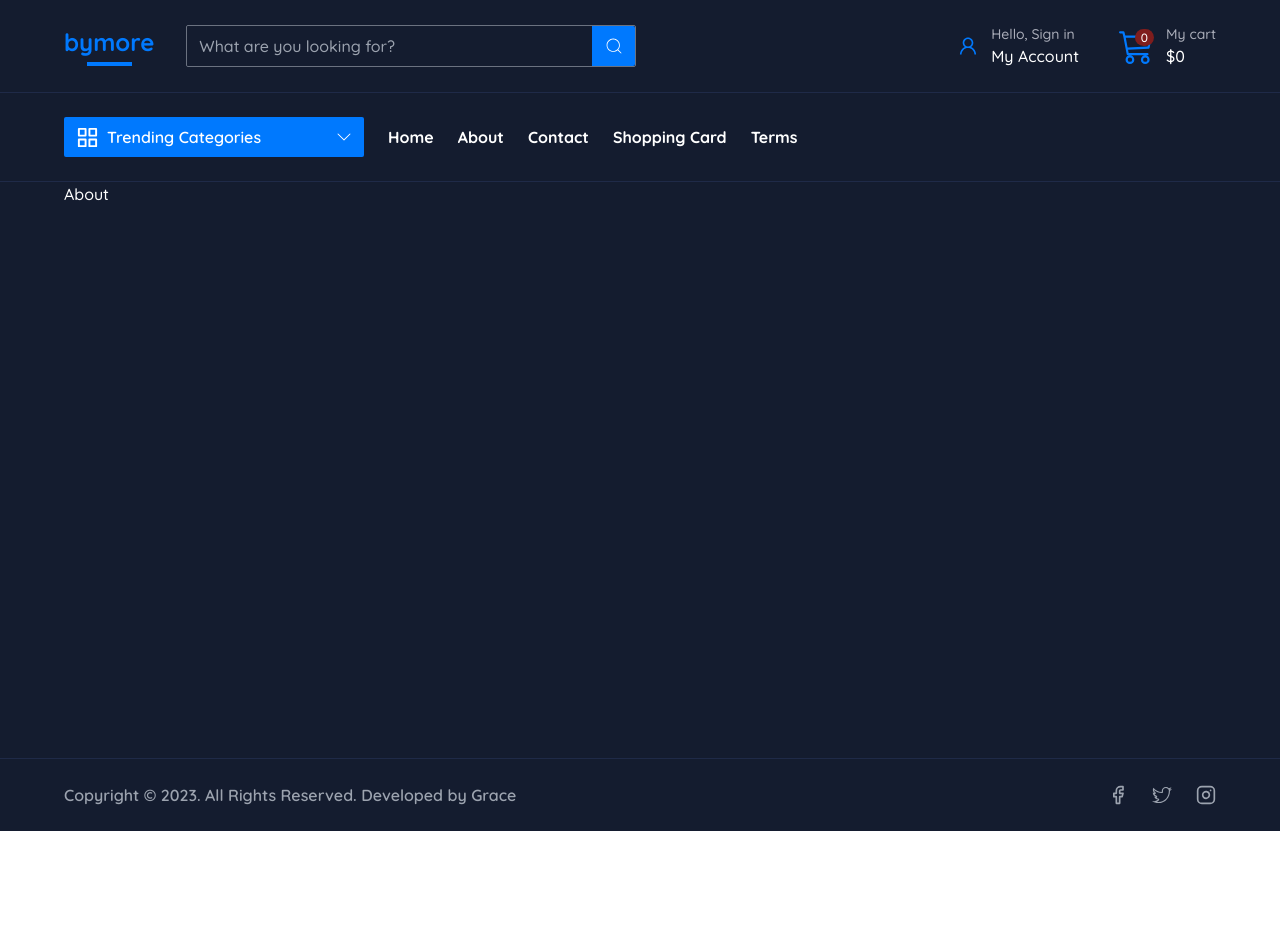
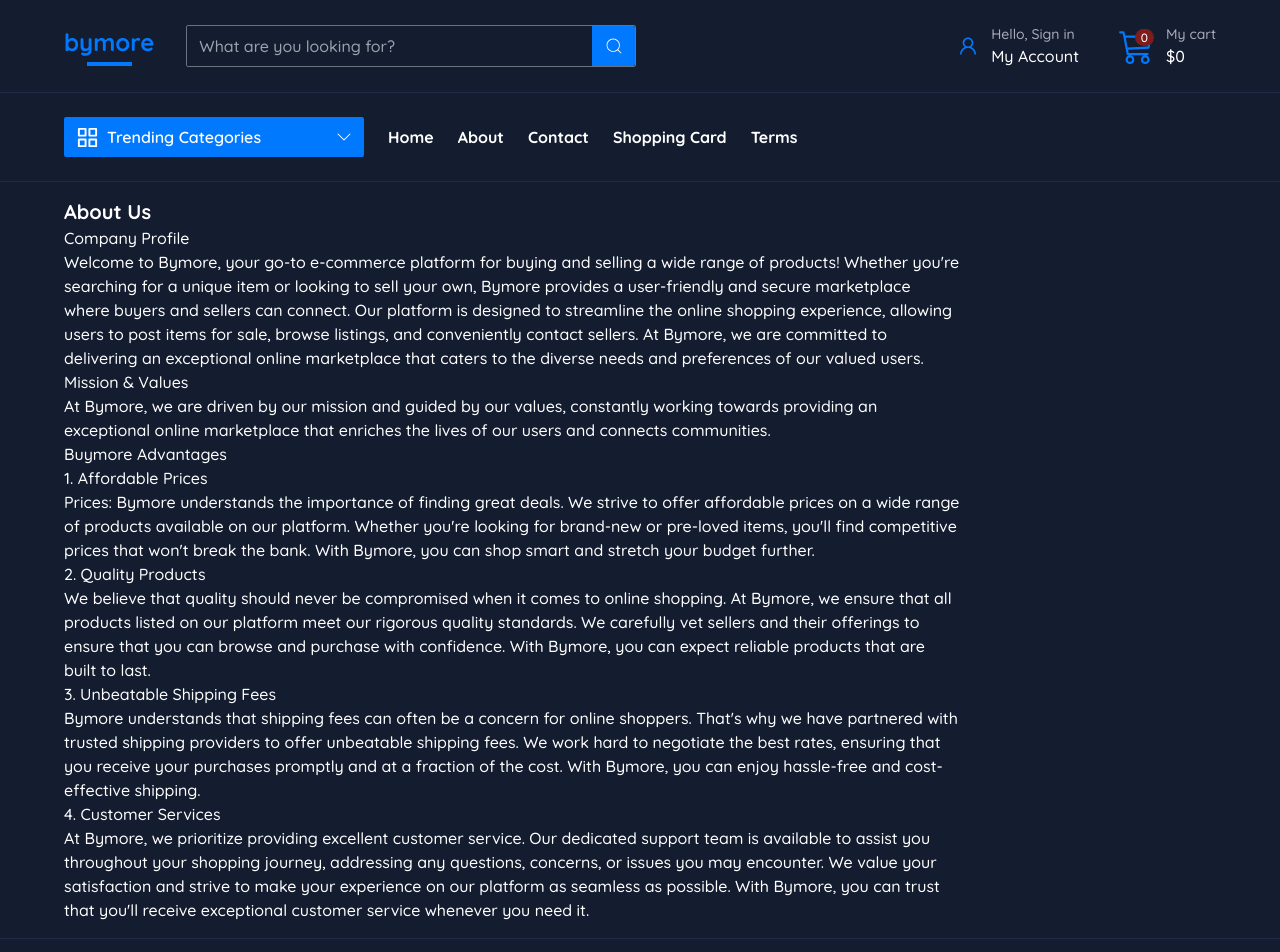
Before and after one commit to gracebir/buymore, a Next.js app: page /about in a window 1280 px wide. Shown: the top 952 px of the page. Before the commit the page ends 831 px from the top, so only its background shows below. Built offline with nearby package versions, Linux system fonts and the light colour scheme.

Commit message:
about pages

```diff
--- a/src/pages/about.tsx
+++ b/src/pages/about.tsx
@@ -4,7 +4,73 @@
 function About() {
   return (
     <Layout>
-      <h1>About</h1>
+      <div className='py-4'>
+        <h1 className='text-xl font-bold'>About Us</h1>
+        <div className="markdown mt-0 max-w-4xl">
+          <h4>Company Profile</h4>
+          <p>
+          Welcome to Bymore, your go-to e-commerce platform for buying and selling a wide range of
+          products! Whether you're searching for a unique item or looking to sell your own,
+          Bymore provides a user-friendly and secure marketplace where buyers and sellers can connect.
+          Our platform is designed to streamline the online shopping experience, allowing users to post
+          items for sale, browse listings, and conveniently contact sellers. At Bymore, we are committed to delivering an exceptional
+          online marketplace that caters to the diverse needs and preferences of our valued users.
+          </p>
+          <div>
+            <h4>Mission & Values</h4>
+            <p>
+            At Bymore, we are driven by our mission and guided by our values,
+            constantly working towards providing an exceptional online marketplace that
+            enriches the lives of our users and connects communities.
+            </p>
+          </div>
+          <div>
+            <span>Buymore Advantages</span>
+            <div>
+              <h6>1. Affordable Prices</h6>
+              <p>
+              Prices: Bymore understands the importance of finding great deals.
+              We strive to offer affordable prices on a wide range of products available on our
+              platform. Whether you're looking for brand-new or pre-loved items, you'll find competitive
+              prices that won't break the bank.
+              With Bymore, you can shop smart and stretch your budget further.
+              </p>
+            </div>
+            <div>
+              <h4>2. Quality Products</h4>
+              <p>
+              We believe that quality should never be compromised when it
+              comes to online shopping. At Bymore, we ensure that all products
+              listed on our platform meet our rigorous quality standards. We carefully
+              vet sellers and their offerings to ensure that you can browse and purchase with
+              confidence. With Bymore, you can expect reliable products that are built to last.
+              </p>
+            </div>
+            <div>
+              <h4>3. Unbeatable Shipping Fees</h4>
+              <p>
+              Bymore understands that shipping fees can often be a concern
+              for online shoppers. That's why we have partnered with
+              trusted shipping providers to offer unbeatable shipping fees.
+              We work hard to negotiate the best rates, ensuring that you receive your
+              purchases promptly and at a fraction of the cost. With Bymore,
+              you can enjoy hassle-free and cost-effective shipping.
+              </p>
+            </div>
+            <div>
+              <h4>4. Customer Services</h4>
+              <p>
+              At Bymore, we prioritize providing excellent customer service.
+              Our dedicated support team is available to assist you throughout
+              your shopping journey, addressing any questions, concerns, or issues
+              you may encounter. We value your satisfaction and strive to make your
+              experience on our platform as seamless as possible. With Bymore, you can trust that you'll
+              receive exceptional customer service whenever you need it.
+              </p>
+            </div>
+          </div>
+        </div>
+      </div>
     </Layout>
   )
 }
```
